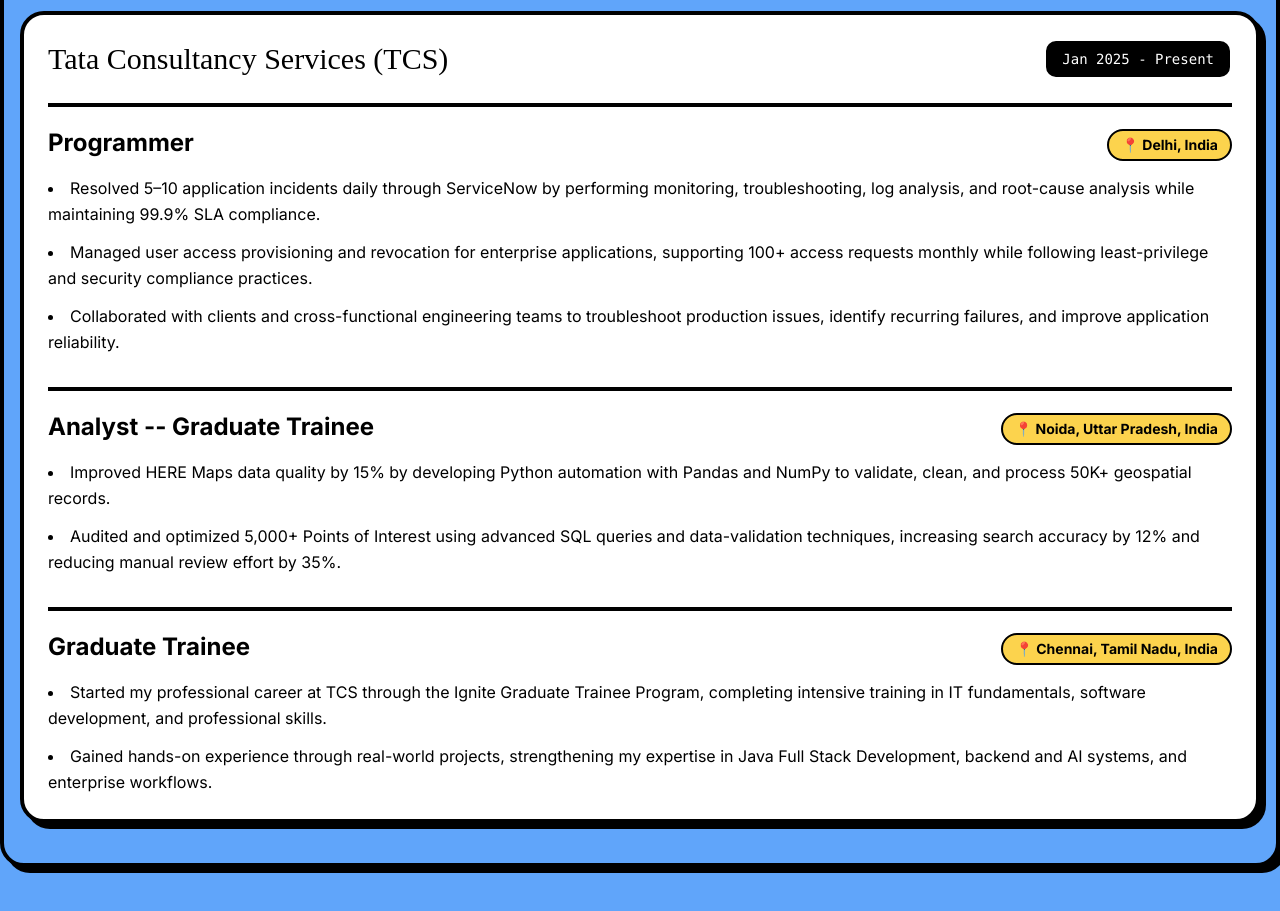
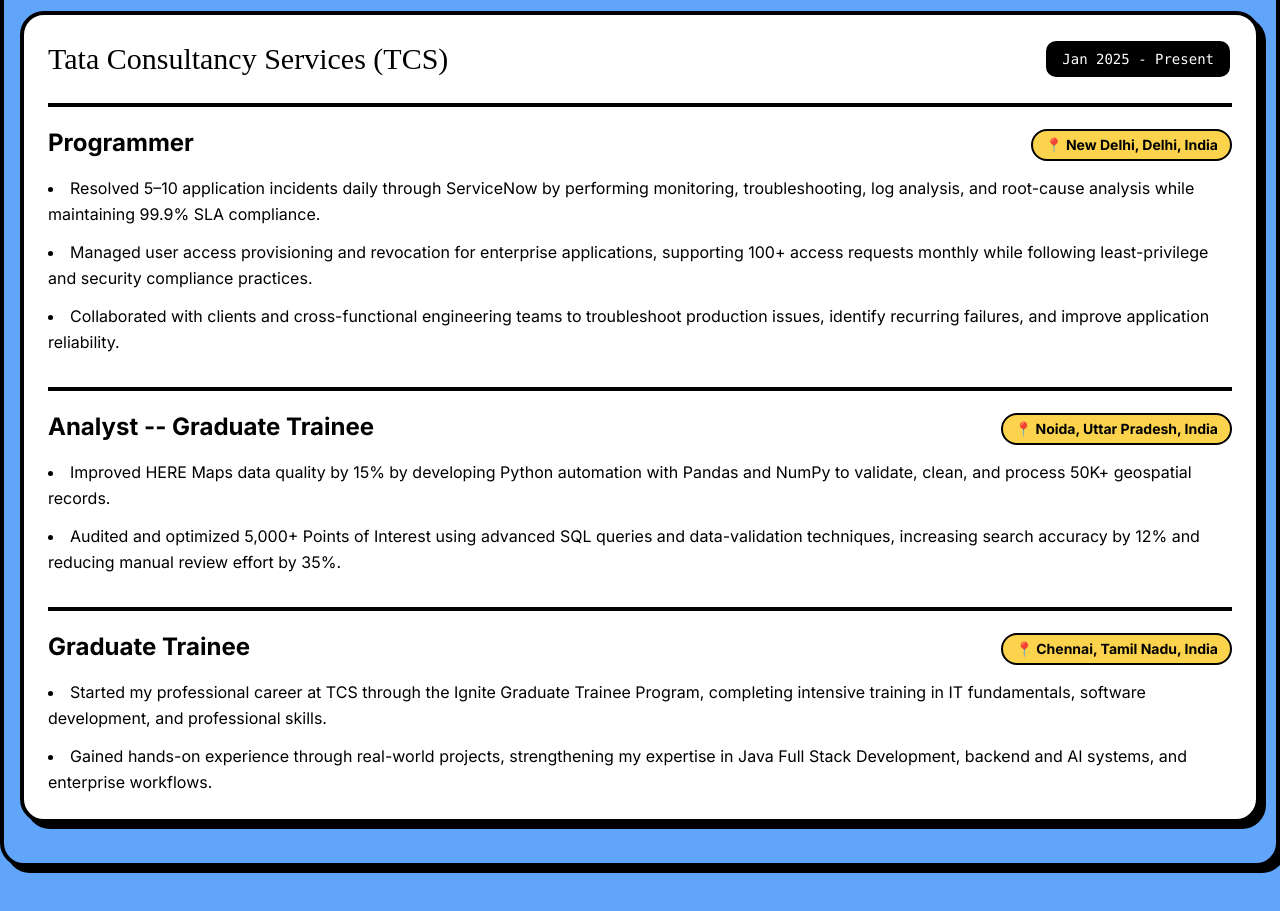
Before and after one commit to rajSunny5714/new-portfolio, a React (Vite) app: page / in a window 1280 px wide. Shown: the part 1560-2471 px from the top of the page. Built offline with nearby package versions, Linux system fonts and the light colour scheme; the HTML template or start-up script is replaced by a standard one; a web font is replaced by a local one.

Commit message:
Update Experience.tsx

```diff
--- a/src/components/sections/Experience.tsx
+++ b/src/components/sections/Experience.tsx
@@ -65,7 +65,7 @@
       roles: [
         {
           role: 'Programmer',
-          location: 'Delhi, India',
+          location: 'New Delhi, Delhi, India',
           points: [
             'Resolved 5–10 application incidents daily through ServiceNow by performing monitoring, troubleshooting, log analysis, and root-cause analysis while maintaining 99.9% SLA compliance.',
             'Managed user access provisioning and revocation for enterprise applications, supporting 100+ access requests monthly while following least-privilege and security compliance practices.',
```
